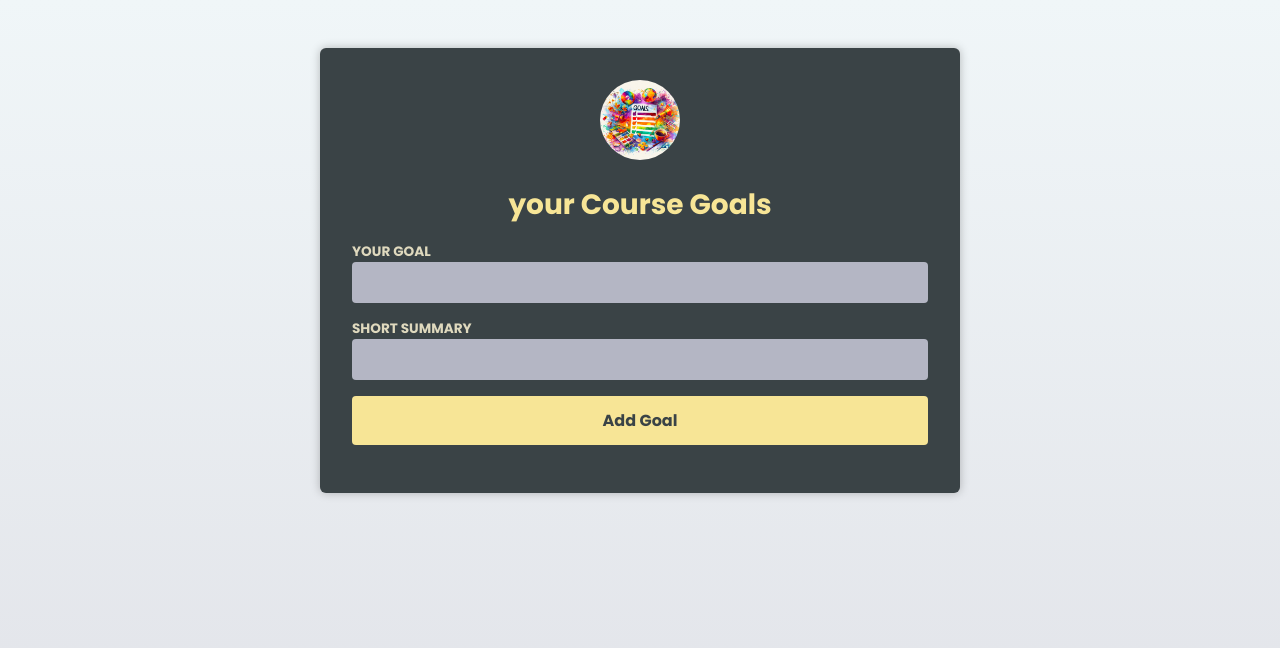
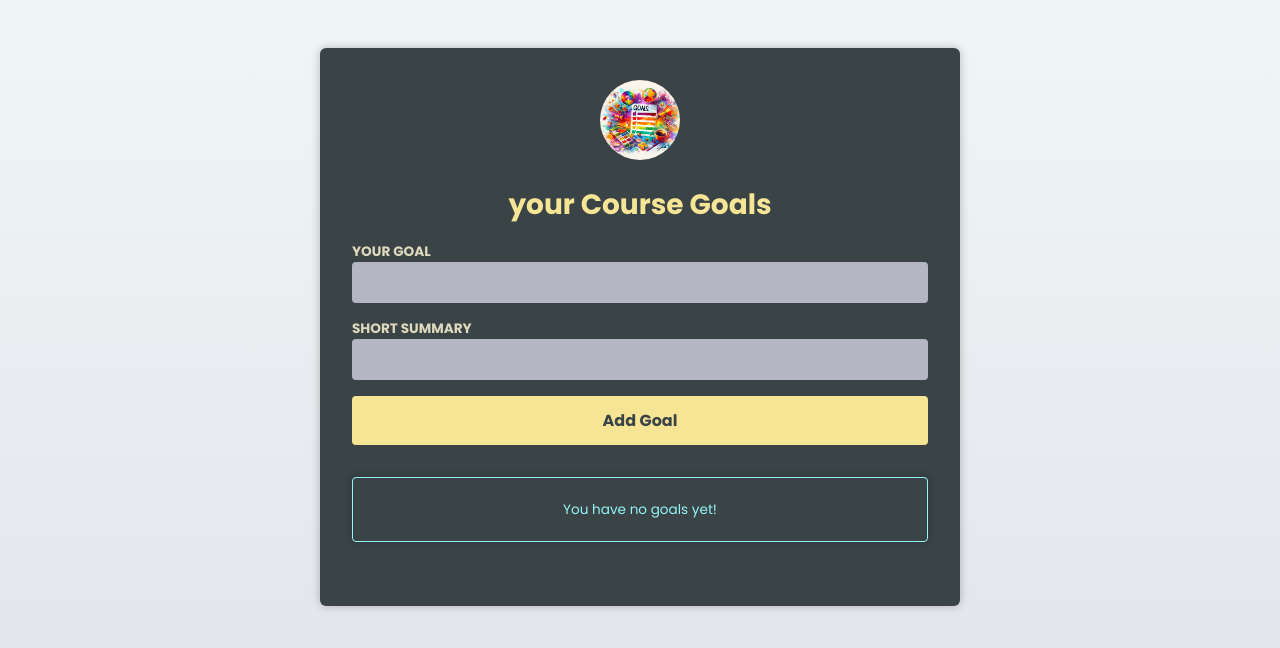
Before and after one commit to Thirdbot/react-typescript-goalnoter, a React (Vite) app: page / in a window 1280 px wide. Shown: the top 648 px of the page. Built offline with nearby package versions, Linux system fonts and the light colour scheme.

Commit message:
warning box

```diff
--- a/src/components/CourseGoalList.tsx
+++ b/src/components/CourseGoalList.tsx
@@ -1,21 +1,37 @@
 import CourseGoal from "./CourseGoal"
 import { type CourseGoalData } from "../App"
+import InfoBox from "./infoBox"
+import type { ReactNode } from "react";
 
 type CourseGoalList = {
   goals:CourseGoalData[];
   onDelete: (id:number) => void;
+
 }
 
 export default function CourseGoalList({goals,onDelete}:CourseGoalList) {
+  let warningbox: ReactNode = null;
+  if(goals.length === 0) {
+    return <InfoBox mode='hint'>You have no goals yet!</InfoBox>
+   }
+   if (goals.length >= 4){
+     warningbox = <InfoBox mode='warning'>You have more than 3 goals, you should focus on fewer goals!</InfoBox>
+   }
     return (
+      <>
+        {warningbox}
         <ul>
-        {goals.map((goal)=>(
-          <li key={goal.id}>
-            < CourseGoal id={goal.id} title={goal.title} description={goal.description} onDelete={onDelete}>
-            </CourseGoal>
-
-          </li>
-        ))}
-      </ul>
+          {goals.map((goal) => (
+            <li key={goal.id}>
+              <CourseGoal
+                id={goal.id}
+                title={goal.title}
+                description={goal.description}
+                onDelete={onDelete}
+              />
+            </li>
+          ))}
+        </ul>
+      </>
     )
 }
--- /dev/null
+++ b/src/components/infoBox.tsx
@@ -0,0 +1,19 @@
+import type { ReactNode } from "react";
+type InfoProps = {
+    mode:'hint' | 'warning'
+    children: ReactNode;};
+
+export default function InfoBox({mode,children}:InfoProps) {
+    if (mode === 'hint') {
+        return (<aside className="infobox infobox-hint">
+            <p>{children}</p>
+            </aside>
+            );
+        }
+    return(
+        <aside className="infobox infobox-warning   ">
+            <h2>warning</h2>
+            <p>{children}</p>
+        </aside>
+    )
+    }
--- a/src/index.css
+++ b/src/index.css
@@ -126,7 +126,31 @@
   color: #f9a73b;
 }
 
-.fallback {
+.infobox {
+  margin: 2rem 0;
+  padding: 0.5rem;
   text-align: center;
-  color: #acd1ce;
+  box-shadow: 0 0 10px rgba(0, 0, 0, 0.25);
+  font-size: 0.85rem;
+  border-radius: 4px;
 }
+
+.infobox-hint {
+  border: 1px solid #96f5f7;
+  color: #96f5f7;
+}
+
+.infobox-warning.warning--low {
+  border: 1px solid #f6d84f;
+  color: #f6d84f;
+}
+
+.infobox-warning.warning--medium {
+  border: 1px solid #f9a73b;
+  color: #f9a73b;
+}
+
+.infobox-warning.warning--high {
+  border: 1px solid #f97373;
+  color: #f97373;
+}
```
